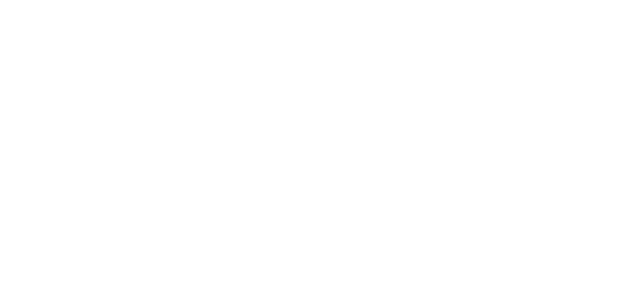
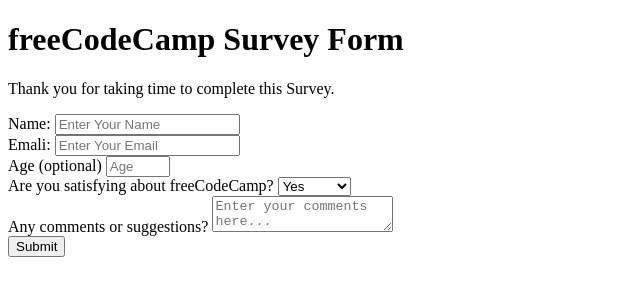
Before and after one commit to Malintha-Senadheera/freeCodeCampSurveyForm, a plain HTML site: page index.html in a window 1280 px wide. Shown: the whole page, without its empty margins (0-640 px from the left). Drawn offline with Linux system fonts and the light colour scheme.

Commit message:
HTML stucture done

```diff
--- a/index.html
+++ b/index.html
@@ -6,5 +6,52 @@
     <title>freeCodeCamp</title>
 </head>
 <body>
+    <div id="container">
+        <header class="header">
+            <h1 id="title">freeCodeCamp Survey Form</h1>
+            <p id="description">Thank you for taking time to complete this Survey.</p>
+        </header>
+        <form action="" id="survey-form">
+            <div class="form-inti">
+                <label for="name" id="name-label">Name:
+                    <input type="text" name="name" id="name" placeholder="Enter Your Name" required>
+                </label>
+            </div>
+            <div class="form-init">
+                <label for="email" id="email-label">Emali:
+                    <input type="email" name="email" id="email" placeholder="Enter Your Email" required>
+                </label>
+            </div>
+            <div class="form-init">
+                <label for="number" id="number-label">Age
+                    <span class="optional">(optional)</span>
+                    <input type="number" name="number" id="number" placeholder="Age" min="13" max="120">
+                </label>
+            </div>
+            <div class="form-init">
+                <label for="dropdown" id="dropdown-label">Are you satisfying about freeCodeCamp?
+                    <select name="dropdown" id="dropdown">
+                        <option value="Yes" selected>
+                            Yes
+                        </option>
+                        <option value="No">
+                            No
+                        </option>
+                        <option value="Not sure">
+                            Not sure
+                        </option>
+                    </select>
+                </label>
+            </div>
+            <div class="form-init">
+                <label for="comments" id="comments-label">Any comments or suggestions?
+                    <textarea name="comments" id="comments" placeholder="Enter your comments here..."></textarea>
+                </label>
+            </div>
+            <div class="form-init">
+                <button type="submit" id="submit">Submit</button>
+            </div>
+        </form>
+    </div>
 </body>
 </html>
```
